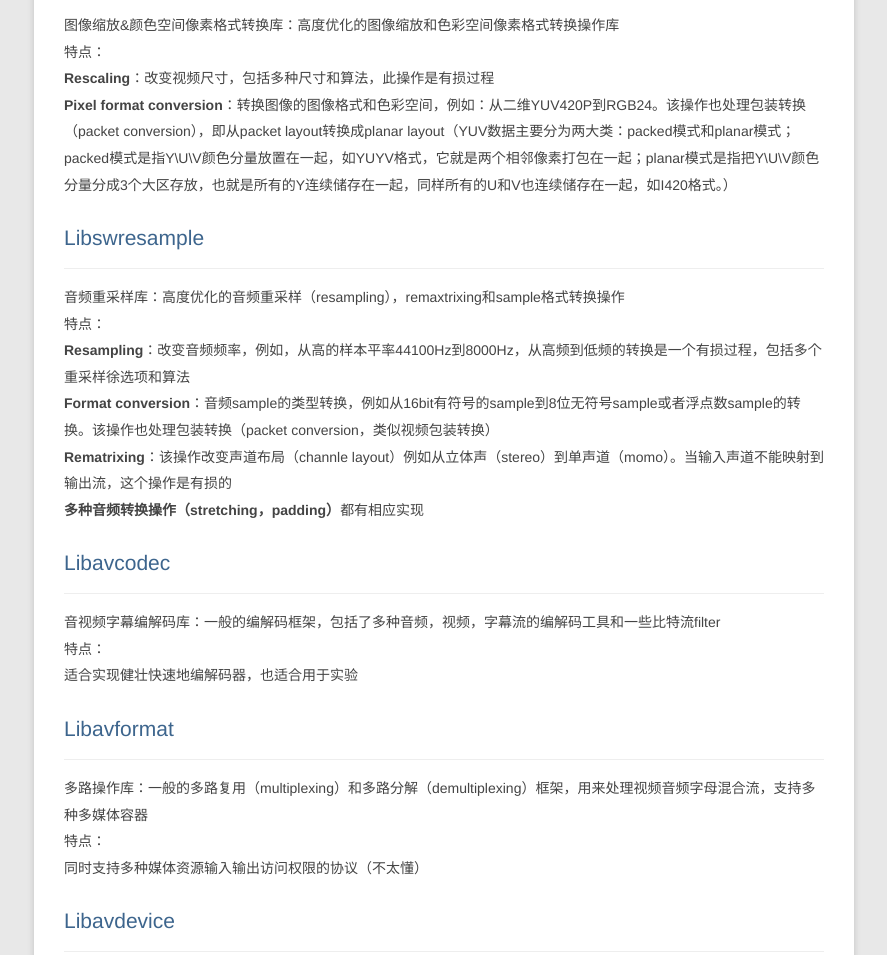
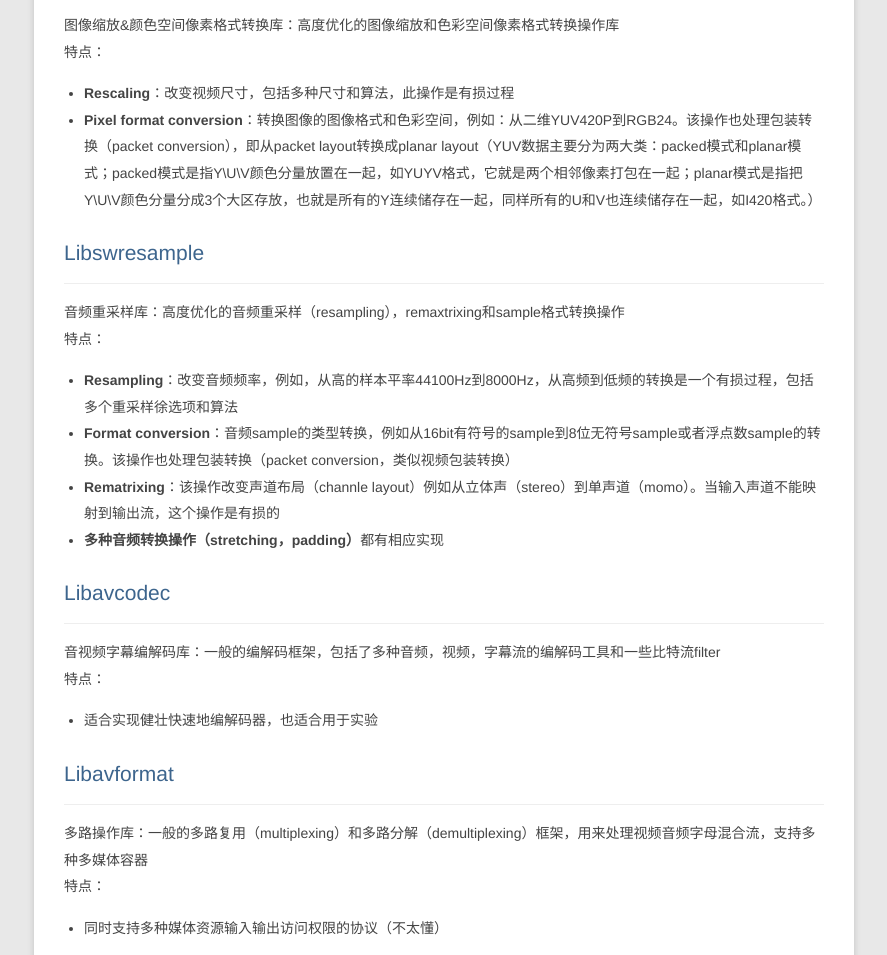
Before and after one commit to ljinliuj/ljinliuj.github.io, a plain HTML site: page 2014/07/11/ffmpeg/index.html in a window 1280 px wide. Shown: the part 899-1854 px from the top of the page, without its empty margins (196-1083 px from the left). Drawn offline with Linux system fonts and the light colour scheme; a script that the page names is missing.

Commit message:
Site updated: 2014-07-18 16:45:54

```diff
--- a/2014/07/11/ffmpeg/index.html
+++ b/2014/07/11/ffmpeg/index.html
@@ -89,19 +89,35 @@ FFmpeg包含了用途不同的库，包括">
 <h2 id="Libavutil"><a href="https://www.ffmpeg.org/libavutil.html" target="_blank" rel="external">Libavutil</a></h2>
 <p>工具库：安全，可移植字符串函数，随机数生成函数，数据结构，数学函数，加密，多媒体相关功能，像素和一些格式的枚举结构<br>特点：</p>
 <ul>
-<li><strong>Modular</strong>：模块化，库内部功能（我的理解）相互依赖少，可以在./configure中禁用个别功能</li>
-<li><strong>Small</strong>：源代码和目标代码都很小</li>
-<li><strong>Efficient</strong>：低CPU和内存占用率</li>
-<li><strong>Useful</strong>：去除没有用的特性</li>
+<li><strong>Modular</strong>：    模块化，库内部功能（我的理解）相互依赖少，可以在./configure中禁用个别功能</li>
+<li><strong>Small</strong>：    源代码和目标代码都很小</li>
+<li><strong>Efficient</strong>：    低CPU和内存占用率</li>
+<li><strong>Useful</strong>：    去除没有用的特性</li>
 </ul>
 <h2 id="Libswscale"><a href="https://www.ffmpeg.org/libswscale.html" target="_blank" rel="external">Libswscale</a></h2>
-<p>图像缩放&amp;颜色空间像素格式转换库：高度优化的图像缩放和色彩空间像素格式转换操作库<br>特点：<br>    <strong>Rescaling</strong>：改变视频尺寸，包括多种尺寸和算法，此操作是有损过程<br>    <strong>Pixel format conversion</strong>：转换图像的图像格式和色彩空间，例如：从二维YUV420P到RGB24。该操作也处理包装转换（packet conversion），即从packet layout转换成planar layout（YUV数据主要分为两大类：packed模式和planar模式；packed模式是指Y\U\V颜色分量放置在一起，如YUYV格式，它就是两个相邻像素打包在一起；planar模式是指把Y\U\V颜色分量分成3个大区存放，也就是所有的Y连续储存在一起，同样所有的U和V也连续储存在一起，如I420格式。）</p>
+<p>图像缩放&amp;颜色空间像素格式转换库：高度优化的图像缩放和色彩空间像素格式转换操作库<br>特点：</p>
+<ul>
+<li><strong>Rescaling</strong>：改变视频尺寸，包括多种尺寸和算法，此操作是有损过程</li>
+<li><strong>Pixel format conversion</strong>：转换图像的图像格式和色彩空间，例如：从二维YUV420P到RGB24。该操作也处理包装转换（packet conversion），即从packet layout转换成planar layout（YUV数据主要分为两大类：packed模式和planar模式；packed模式是指Y\U\V颜色分量放置在一起，如YUYV格式，它就是两个相邻像素打包在一起；planar模式是指把Y\U\V颜色分量分成3个大区存放，也就是所有的Y连续储存在一起，同样所有的U和V也连续储存在一起，如I420格式。）</li>
+</ul>
 <h2 id="Libswresample"><a href="https://www.ffmpeg.org/libswresample.html" target="_blank" rel="external">Libswresample</a></h2>
-<p>音频重采样库：高度优化的音频重采样（resampling），remaxtrixing和sample格式转换操作<br>特点：<br>    <strong>Resampling</strong>：改变音频频率，例如，从高的样本平率44100Hz到8000Hz，从高频到低频的转换是一个有损过程，包括多个重采样徐选项和算法<br>    <strong>Format conversion</strong>：音频sample的类型转换，例如从16bit有符号的sample到8位无符号sample或者浮点数sample的转换。该操作也处理包装转换（packet conversion，类似视频包装转换）<br>    <strong>Rematrixing</strong>：该操作改变声道布局（channle layout）例如从立体声（stereo）到单声道（momo）。当输入声道不能映射到输出流，这个操作是有损的<br>    <strong> 多种音频转换操作（stretching，padding）</strong>都有相应实现</p>
+<p>音频重采样库：高度优化的音频重采样（resampling），remaxtrixing和sample格式转换操作<br>特点：</p>
+<ul>
+<li><strong>Resampling</strong>：改变音频频率，例如，从高的样本平率44100Hz到8000Hz，从高频到低频的转换是一个有损过程，包括多个重采样徐选项和算法</li>
+<li><strong>Format conversion</strong>：音频sample的类型转换，例如从16bit有符号的sample到8位无符号sample或者浮点数sample的转换。该操作也处理包装转换（packet conversion，类似视频包装转换）</li>
+<li><strong>Rematrixing</strong>：该操作改变声道布局（channle layout）例如从立体声（stereo）到单声道（momo）。当输入声道不能映射到输出流，这个操作是有损的</li>
+<li><strong> 多种音频转换操作（stretching，padding）</strong>都有相应实现</li>
+</ul>
 <h2 id="Libavcodec"><a href="https://www.ffmpeg.org/libavcodec.html" target="_blank" rel="external">Libavcodec</a></h2>
-<p>音视频字幕编解码库：一般的编解码框架，包括了多种音频，视频，字幕流的编解码工具和一些比特流filter<br>特点：<br>    适合实现健壮快速地编解码器，也适合用于实验</p>
+<p>音视频字幕编解码库：一般的编解码框架，包括了多种音频，视频，字幕流的编解码工具和一些比特流filter<br>特点：</p>
+<ul>
+<li>适合实现健壮快速地编解码器，也适合用于实验</li>
+</ul>
 <h2 id="Libavformat"><a href="https://www.ffmpeg.org/libavformat.html" target="_blank" rel="external">Libavformat</a></h2>
-<p>多路操作库：一般的多路复用（multiplexing）和多路分解（demultiplexing）框架，用来处理视频音频字母混合流，支持多种多媒体容器<br>特点：<br>    同时支持多种媒体资源输入输出访问权限的协议（不太懂）</p>
+<p>多路操作库：一般的多路复用（multiplexing）和多路分解（demultiplexing）框架，用来处理视频音频字母混合流，支持多种多媒体容器<br>特点：</p>
+<ul>
+<li>同时支持多种媒体资源输入输出访问权限的协议（不太懂）</li>
+</ul>
 <h2 id="Libavdevice"><a href="https://www.ffmpeg.org/libavdevice.html" target="_blank" rel="external">Libavdevice</a></h2>
 <p>多媒体输入输出设备库：一般的常见的多媒体输入输出设备框架，用来向设备抓取或者渲染，支持多种输入输出设备：包括Video4Linux2，VfW，DShow，ALSA等</p>
 <h2 id="Libavfilter"><a href="https://www.ffmpeg.org/libavfilter.html" target="_blank" rel="external">Libavfilter</a></h2>
```
